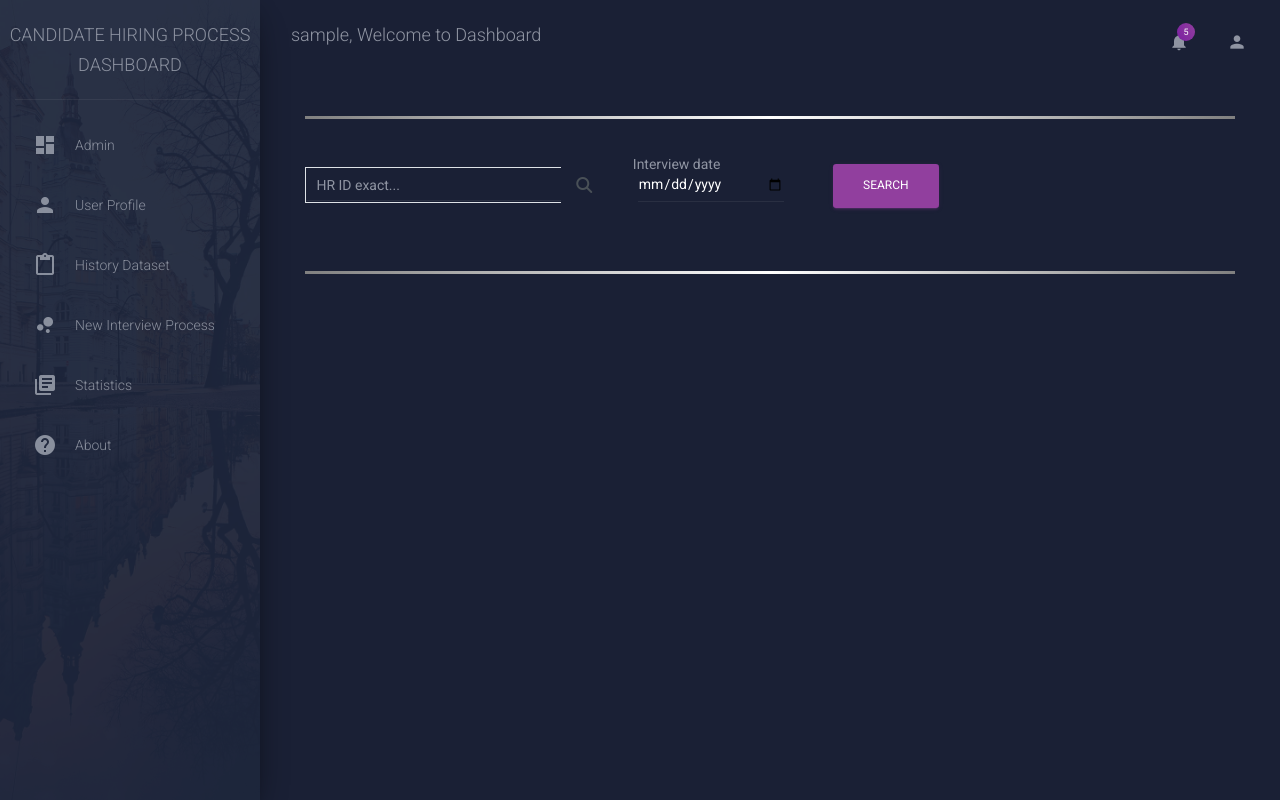
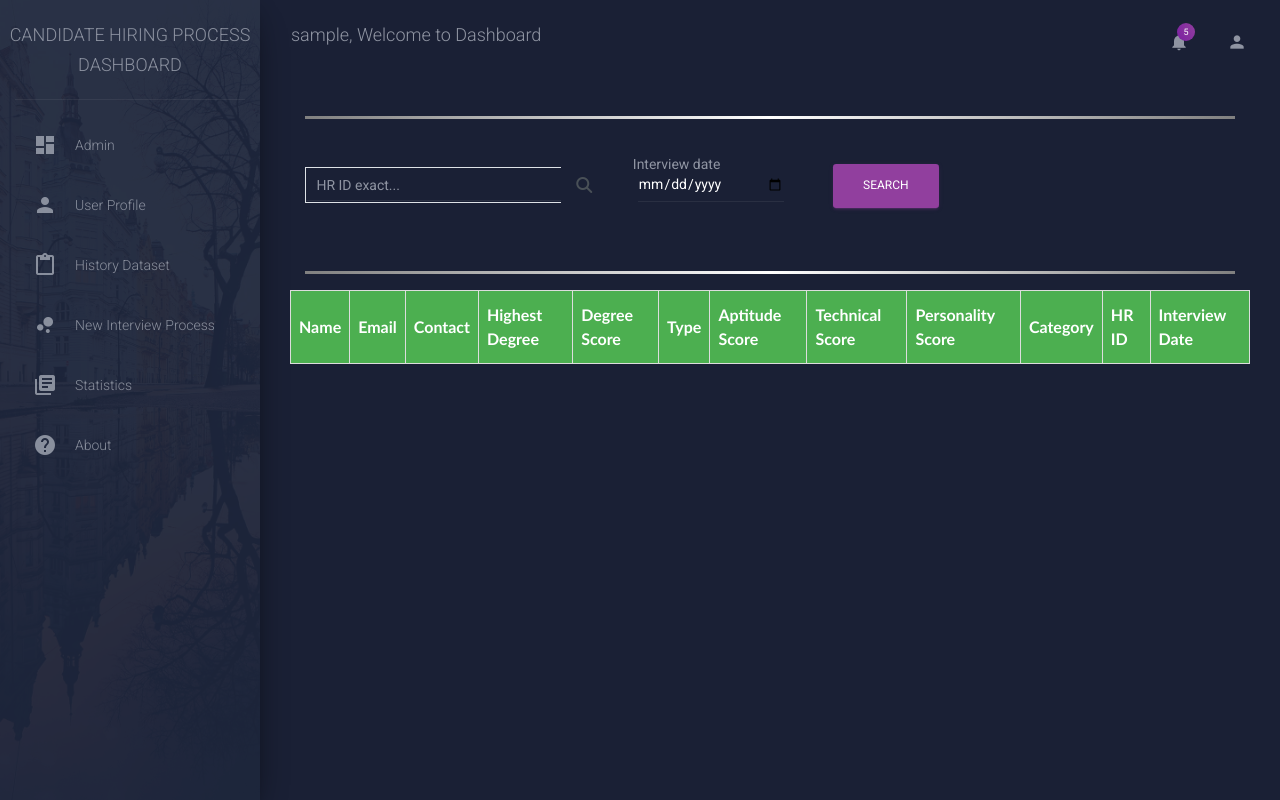
Before and after one commit to premrajzambre/candidate-hiring-system, a Django app: page /mainapp/past in a window 1280 px wide. Run offline with Django 3.2, Linux system fonts and the light colour scheme; the visitor is signed in with stand-in values (Sample User, id 1); lists and menus that the app fills with data are empty; some libraries are stand-ins or nearby versions.

Commit message:
History PAge Bug Fixes

```diff
--- a/mainapp/templates/mainapp/past.html
+++ b/mainapp/templates/mainapp/past.html
@@ -9,11 +9,54 @@
       background: #333;
       background-image: linear-gradient(to right, gray, #fff, gray);
     }
+    hr.style-two {
+      overflow: visible; /* For IE */
+      height: 3px;
+      border-style: solid;
+      border-color: white;
+      border-width: 1px 0 0 0;
+      border-radius: 20px;
+    }
+    hr.style-two:before { /* Not really supposed to work, but does */
+      display: block;
+      content: "";
+      height: 30px;
+      margin-top: -31px;
+      border-style: solid;
+      border-color: white;
+      border-width: 0 0 1px 0;
+      border-radius: 20px;
+    }
     ul{
       color: #fff;
     }
+
+    #employee_data {
+      font-family: "Trebuchet MS", Arial, Helvetica, sans-serif;
+      border-collapse: collapse;
+      width: 100%;
+    }
+
+    #employee_data td, #employee_data th {
+      border: 1px solid #ddd;
+      padding: 8px;
+    }
+
+    #employee_data tr:nth-child(even){background-color: #f2f2f2;}
+
+    #employee_data tr:nth-child(odd){background-color: #fff;}
+
+    #employee_data tr:hover {background-color: #ddd;}
+
+    #employee_data th {
+      padding-top: 12px;
+      padding-bottom: 12px;
+      text-align: left;
+      background-color: #4CAF50;
+      color: white;
+    }
   </style>
-  <main role="main" class="container">
+  <main role="main" class="container-fluid">
     <hr class="style-one"/><br>
     <form action="" method="post">
       {% csrf_token %}
@@ -58,7 +101,39 @@
   </form>-->
     <hr class="style-one"/>
     <div class="row">
-        <ul>
+      <table id="employee_data">
+        <tr>
+          <th>Name</th>
+          <th>Email</th>
+          <th>Contact</th>
+          <th>Highest Degree</th>
+          <th>Degree Score</th>
+          <th>Type</th>
+          <th>Aptitude Score</th>
+          <th>Technical Score</th>
+          <th>Personality Score</th>
+          <th>Category</th>
+          <th>HR ID</th>
+          <th>Interview Date</th>
+        </tr><hr class="style-two" />
+        {% for applicant in queryset %}
+        <tr>
+          <td>{{ applicant.full_name }}</td>
+          <td>{{ applicant.email }}</td>
+          <td>{{ applicant.contact }}</td>
+          <td>{{ applicant.degree }}</td>
+          <td>{{ applicant.degree_score }}</td>
+          <td>{{ applicant.type }}</td>
+          <td>{{ applicant.aptitude_score }}</td>
+          <td>{{ applicant.technical_score }}</td>
+          <td>{{ applicant.personality_score }}</td>
+          <td>{{ applicant.category }}</td>
+          <td>{{ applicant.hr_id }}</td>
+          <td>{{ applicant.date_of_interview }}</td>
+        </tr><hr class="style-two" />
+        {% endfor %}
+      </table>
+        <!--<ul>
           {% for applicant in queryset %}
             <li>
               <span>Name: {{ applicant.full_name }}</span><br>
@@ -74,7 +149,7 @@
             </li>
             <hr />
           {% endfor %}
-        </ul>
+        </ul>-->
       </div>
   </main>
   {% endif %}
```
